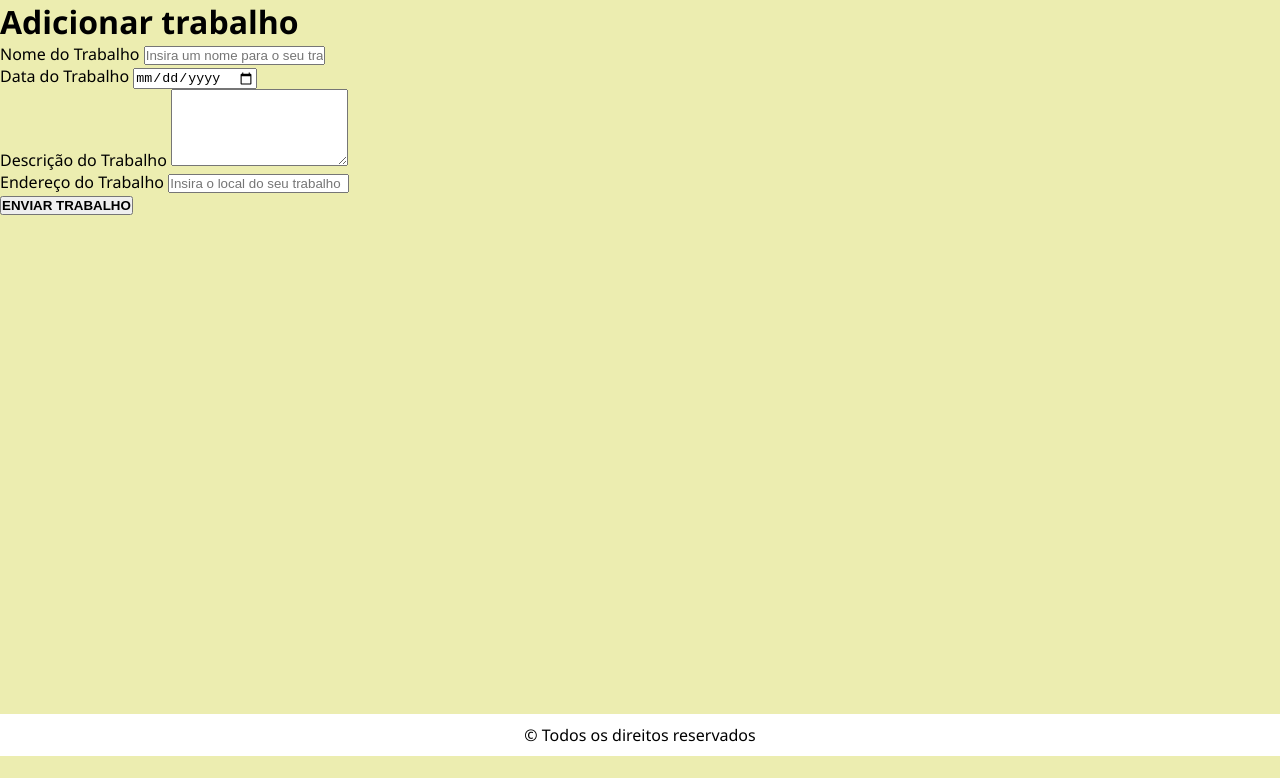
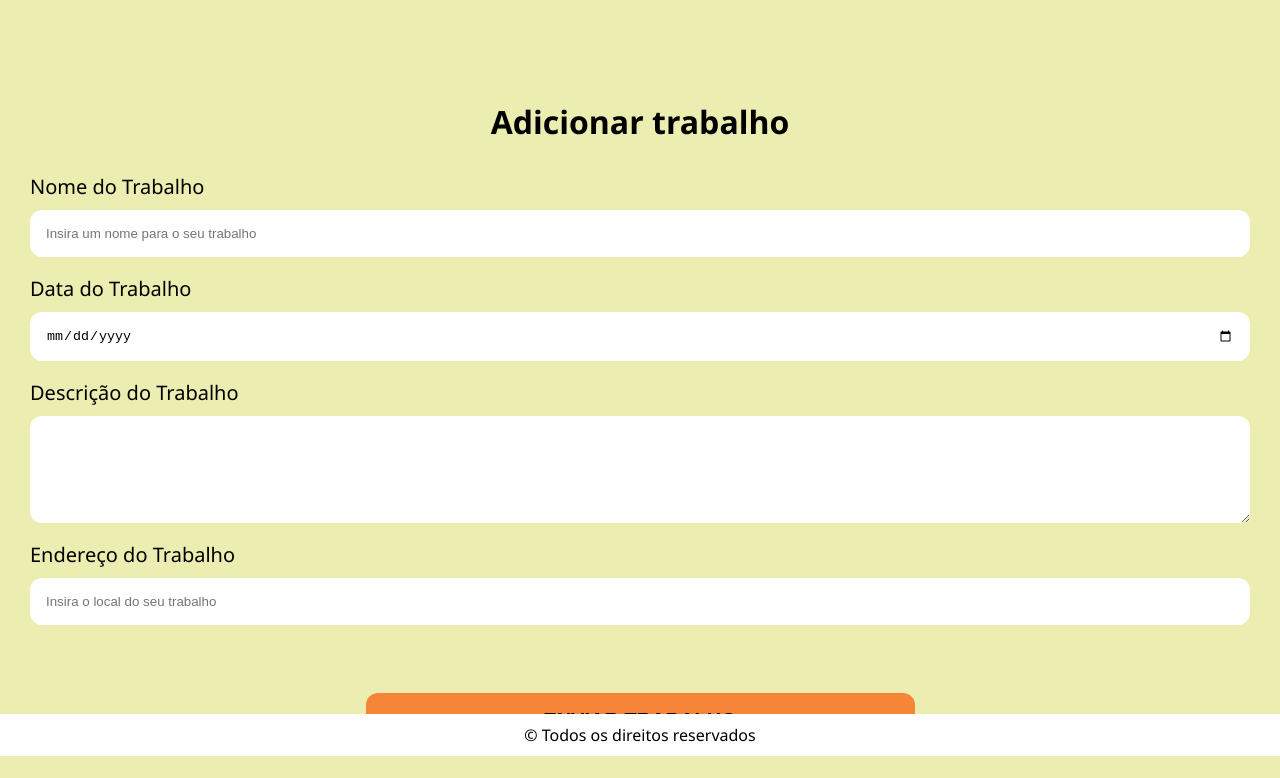
Before and after one commit to mine-tech-oficial/hackaton_g6, a Flask app: page /add_work in a window 1280 px wide. Shown: the part 44-822 px from the top of the page. Before the commit the page ends 800 px from the top, so only its background shows below. Run offline with Flask 3, Linux system fonts and the light colour scheme.

Commit message:
Update style.css

```diff
--- a/static/css/style.css
+++ b/static/css/style.css
@@ -202,3 +202,52 @@ footer {
     padding: 10px;
     width: 100%;
 }
+
+.add-container{
+    display: flex;
+    flex-direction: column;
+    margin-top: 80px;
+}
+
+.add-container h1{
+    text-align: center;
+    margin-top: 20px;
+}
+
+.form-informations{
+    margin: 30px;
+}
+
+.form-group{
+    display: flex;
+    flex-direction: column;
+    gap: 5px;
+
+}
+
+.form-group label{
+    font-size: 20px;
+        margin-bottom: 5px;
+}
+
+.form-group input,
+.form-group textarea{
+    border: none;
+    padding: 16px;
+    border-radius: 12px;
+    width: 100%;
+    margin-bottom: 18px;
+}
+
+.new-work{
+    display: block;
+    margin: 0 auto;
+    margin-top: 50px;
+    border: none;
+    padding: 16px;
+    border-radius: 12px;
+    width: 45%;
+    background-color: #F68537;
+    color: black;
+    font-size: 20px;
+}
```
